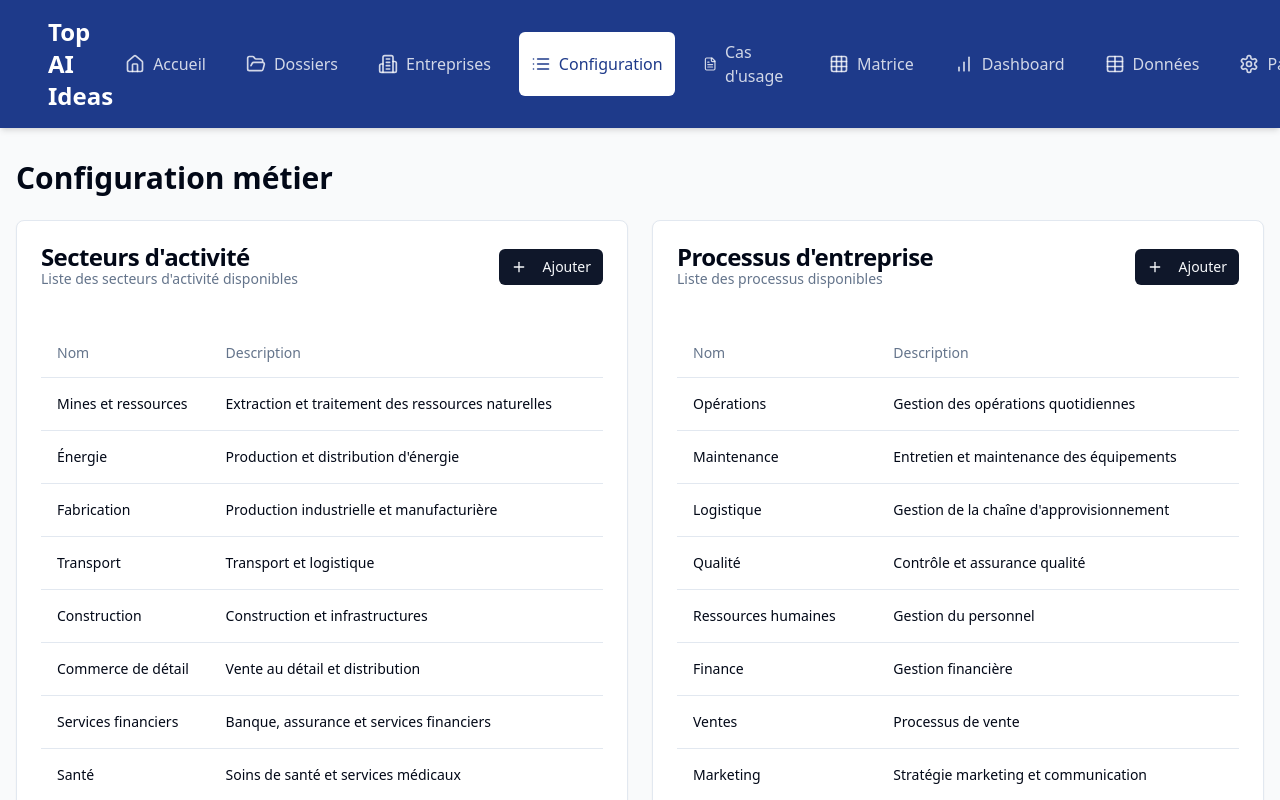
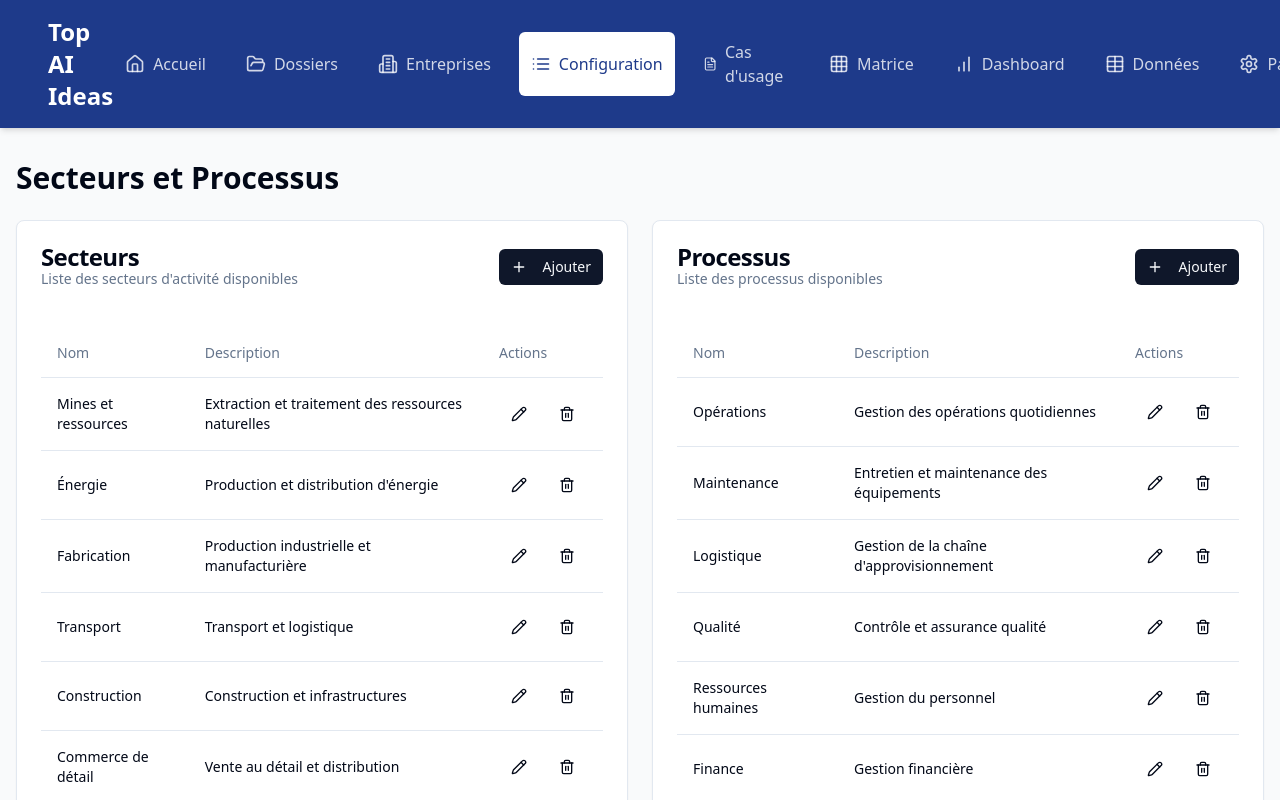
Before and after one commit to rhanka/top-ai-ideas, a React (Vite) app: page /configuration-metier in a window 1280 px wide. Shown: the top 800 px of the page. Built offline with nearby package versions, Linux system fonts and the light colour scheme.

Commit message:
feat: Make business configuration editable
This commit makes the sectors and processes lists editable in the business configuration menu.

```diff
--- a/src/pages/BusinessConfiguration.tsx
+++ b/src/pages/BusinessConfiguration.tsx
@@ -1,16 +1,52 @@
 
-import React from 'react';
+import React, { useState } from 'react';
 import { Card, CardContent, CardDescription, CardHeader, CardTitle } from "@/components/ui/card";
 import { Table, TableBody, TableCell, TableHead, TableHeader, TableRow } from "@/components/ui/table";
 import { defaultBusinessConfig } from '@/data/defaultBusinessConfig';
 import { Button } from '@/components/ui/button';
-import { Plus } from 'lucide-react';
+import { Plus, Pencil, Trash2 } from 'lucide-react';
+import { Input } from "@/components/ui/input";
+import { useToast } from "@/hooks/use-toast";
 
 const BusinessConfiguration = () => {
+  const [sectors, setSectors] = useState(defaultBusinessConfig.sectors);
+  const [processes, setProcesses] = useState(defaultBusinessConfig.processes);
+  const [editingSector, setEditingSector] = useState<string | null>(null);
+  const [editingProcess, setEditingProcess] = useState<string | null>(null);
+  const { toast } = useToast();
+
+  const handleEdit = (id: string, type: 'sector' | 'process', value: string) => {
+    if (type === 'sector') {
+      setSectors(sectors.map(sector =>
+        sector.id === id ? { ...sector, name: value } : sector
+      ));
+    } else {
+      setProcesses(processes.map(process =>
+        process.id === id ? { ...process, name: value } : process
+      ));
+    }
+  };
+
+  const handleDelete = (id: string, type: 'sector' | 'process') => {
+    if (type === 'sector') {
+      setSectors(sectors.filter(sector => sector.id !== id));
+      toast({
+        title: "Secteur supprimé",
+        description: "Le secteur a été supprimé avec succès",
+      });
+    } else {
+      setProcesses(processes.filter(process => process.id !== id));
+      toast({
+        title: "Processus supprimé",
+        description: "Le processus a été supprimé avec succès",
+      });
+    }
+  };
+
   return (
     <div className="container mx-auto px-4 py-8 space-y-6">
       <div className="flex justify-between items-center">
-        <h1 className="text-3xl font-bold">Configuration métier</h1>
+        <h1 className="text-3xl font-bold">Secteurs et Processus</h1>
       </div>
 
       <div className="grid gap-6 grid-cols-1 lg:grid-cols-2">
@@ -19,7 +55,7 @@ const BusinessConfiguration = () => {
           <CardHeader>
             <div className="flex justify-between items-center">
               <div>
-                <CardTitle>Secteurs d'activité</CardTitle>
+                <CardTitle>Secteurs</CardTitle>
                 <CardDescription>Liste des secteurs d'activité disponibles</CardDescription>
               </div>
               <Button size="sm">
@@ -34,13 +70,43 @@ const BusinessConfiguration = () => {
                 <TableRow>
                   <TableHead>Nom</TableHead>
                   <TableHead>Description</TableHead>
+                  <TableHead className="w-[100px]">Actions</TableHead>
                 </TableRow>
               </TableHeader>
               <TableBody>
-                {defaultBusinessConfig.sectors.map((sector) => (
+                {sectors.map((sector) => (
                   <TableRow key={sector.id}>
-                    <TableCell className="font-medium">{sector.name}</TableCell>
+                    <TableCell className="font-medium">
+                      {editingSector === sector.id ? (
+                        <Input
+                          value={sector.name}
+                          onChange={(e) => handleEdit(sector.id, 'sector', e.target.value)}
+                          onBlur={() => setEditingSector(null)}
+                          autoFocus
+                        />
+                      ) : (
+                        sector.name
+                      )}
+                    </TableCell>
                     <TableCell>{sector.description}</TableCell>
+                    <TableCell>
+                      <div className="flex space-x-2">
+                        <Button
+                          variant="ghost"
+                          size="sm"
+                          onClick={() => setEditingSector(sector.id)}
+                        >
+                          <Pencil className="h-4 w-4" />
+                        </Button>
+                        <Button
+                          variant="ghost"
+                          size="sm"
+                          onClick={() => handleDelete(sector.id, 'sector')}
+                        >
+                          <Trash2 className="h-4 w-4" />
+                        </Button>
+                      </div>
+                    </TableCell>
                   </TableRow>
                 ))}
               </TableBody>
@@ -53,7 +119,7 @@ const BusinessConfiguration = () => {
           <CardHeader>
             <div className="flex justify-between items-center">
               <div>
-                <CardTitle>Processus d'entreprise</CardTitle>
+                <CardTitle>Processus</CardTitle>
                 <CardDescription>Liste des processus disponibles</CardDescription>
               </div>
               <Button size="sm">
@@ -68,13 +134,43 @@ const BusinessConfiguration = () => {
                 <TableRow>
                   <TableHead>Nom</TableHead>
                   <TableHead>Description</TableHead>
+                  <TableHead className="w-[100px]">Actions</TableHead>
                 </TableRow>
               </TableHeader>
               <TableBody>
-                {defaultBusinessConfig.processes.map((process) => (
+                {processes.map((process) => (
                   <TableRow key={process.id}>
-                    <TableCell className="font-medium">{process.name}</TableCell>
+                    <TableCell className="font-medium">
+                      {editingProcess === process.id ? (
+                        <Input
+                          value={process.name}
+                          onChange={(e) => handleEdit(process.id, 'process', e.target.value)}
+                          onBlur={() => setEditingProcess(null)}
+                          autoFocus
+                        />
+                      ) : (
+                        process.name
+                      )}
+                    </TableCell>
                     <TableCell>{process.description}</TableCell>
+                    <TableCell>
+                      <div className="flex space-x-2">
+                        <Button
+                          variant="ghost"
+                          size="sm"
+                          onClick={() => setEditingProcess(process.id)}
+                        >
+                          <Pencil className="h-4 w-4" />
+                        </Button>
+                        <Button
+                          variant="ghost"
+                          size="sm"
+                          onClick={() => handleDelete(process.id, 'process')}
+                        >
+                          <Trash2 className="h-4 w-4" />
+                        </Button>
+                      </div>
+                    </TableCell>
                   </TableRow>
                 ))}
               </TableBody>
```
